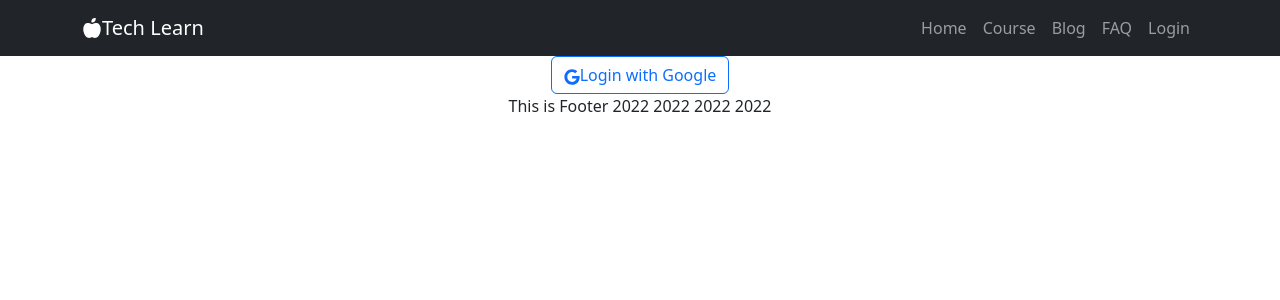
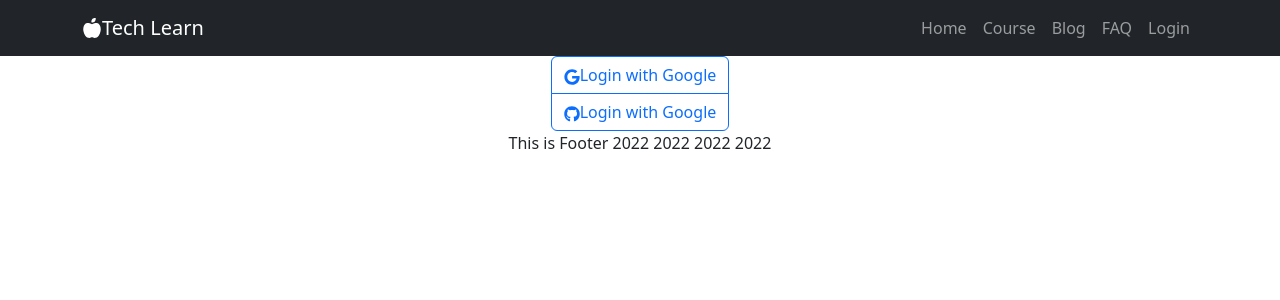
Before and after one commit to MahfuzJihad/tech-learn-slient-repo, a React (Create React App) app: page /login in a window 1280 px wide. Shown: the top 300 px of the page. Built offline with nearby package versions, Linux system fonts and the light colour scheme.

Commit message:
second commit

```diff
--- a/src/Pages/Login/Login.js
+++ b/src/Pages/Login/Login.js
@@ -1,13 +1,14 @@
 import React from 'react';
 import Button from 'react-bootstrap/Button';
 import ButtonGroup from 'react-bootstrap/ButtonGroup';
-import { FaGoogle } from "react-icons/fa";
+import { FaGoogle, FaGithub } from "react-icons/fa";
 
 const Login = () => {
     return (
         <div>
             <ButtonGroup vertical>
                 <Button variant="outline-primary"><FaGoogle></FaGoogle>Login with Google</Button>
+                <Button variant="outline-primary"><FaGithub></FaGithub>Login with Google</Button>
 
 
             </ButtonGroup>
```
